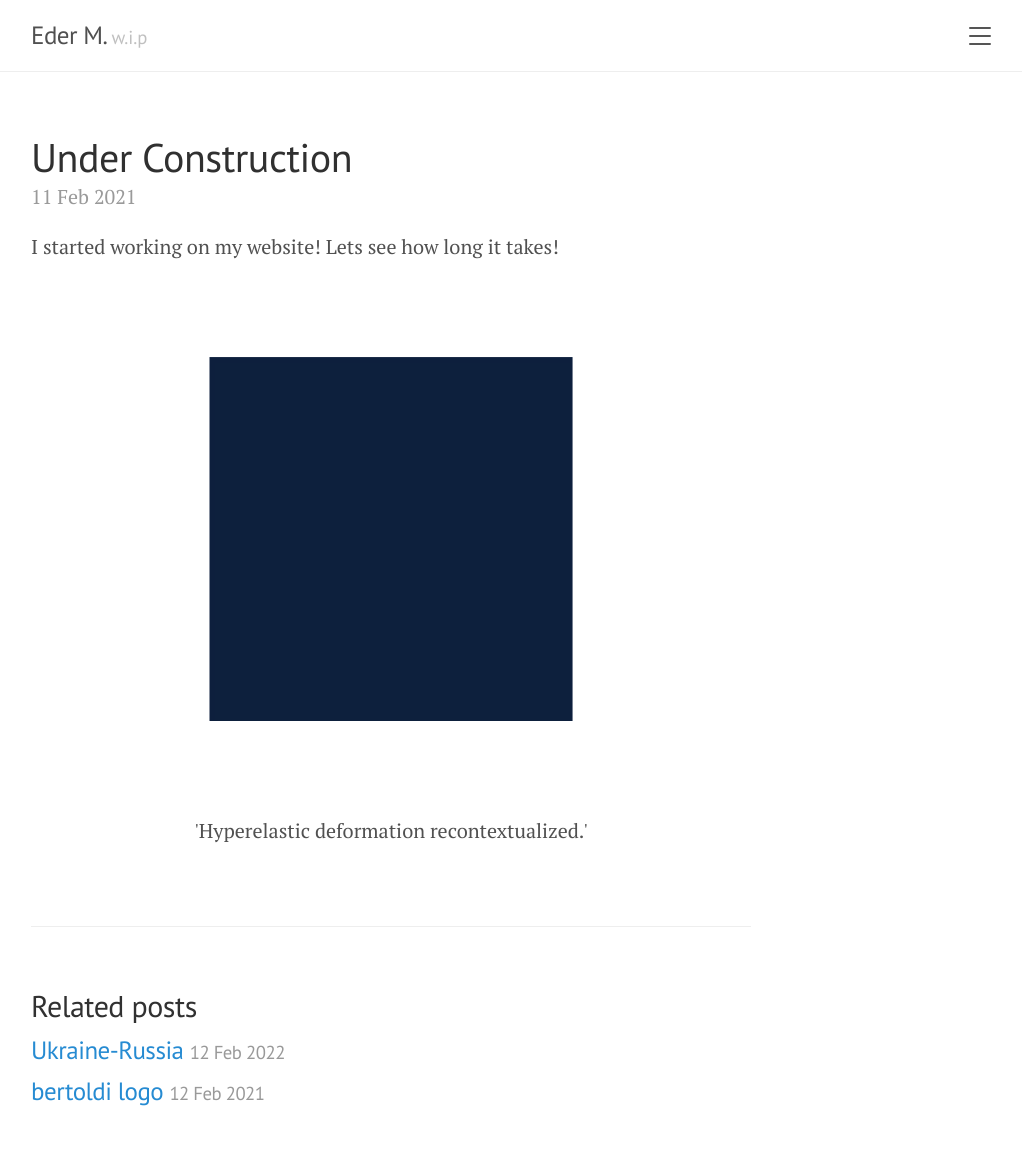
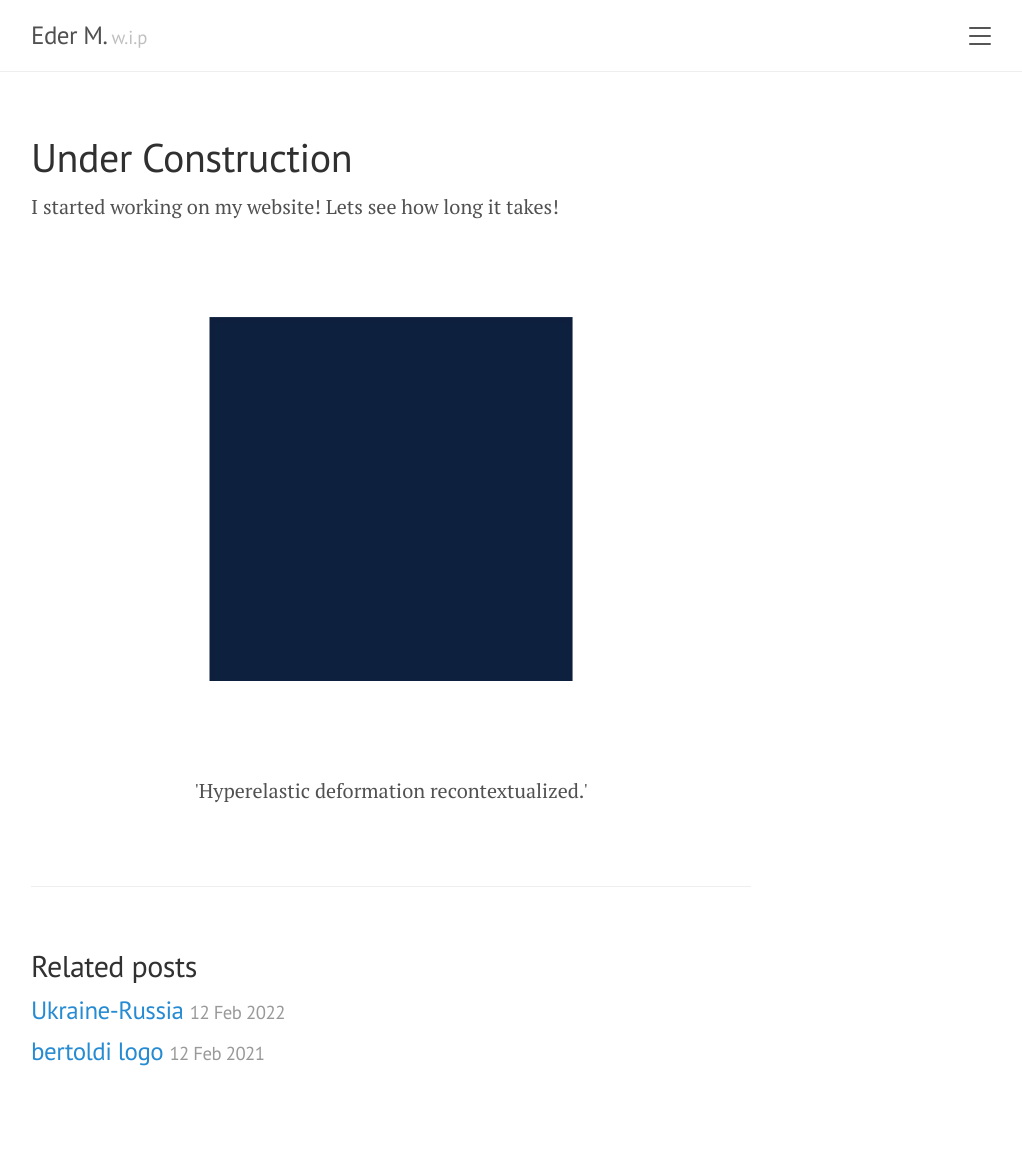
Before and after one commit to medinaeder/medinaeder.github.io, a Jekyll site: the page built from blog/_posts/2021-02-11-home.md, in a window 1280 px wide. Shown: the whole page, without its empty margins (249-1271 px from the left). Built offline with Jekyll 4.4.1, drawn with Linux system fonts in a browser that asks for light colours; after the commit the page ends 1127 px from its top, so only the background shows below that.

Commit message:
Remove dates from posts

```diff
--- a/_layouts/post.html
+++ b/_layouts/post.html
@@ -4,7 +4,7 @@ layout: default
 
 <div class="post">
   <h1 class="post-title">{{ page.title }}</h1>
-  <span class="post-date">{{ page.date | date_to_string }}</span>
+  <!--<span class="post-date">{{ page.date | date_to_string }}</span>-->
   {{ content }}
 </div>
 
--- a/blog/index.html
+++ b/blog/index.html
@@ -12,7 +12,7 @@ title: Home
       </a>
     </h1>
 
-    <span class="post-date">{{ post.date | date_to_string }}</span>
+    <!--<span class="post-date">{{ post.date | date_to_string }}</span>-->
 
     {{ post.content }}
   </div>
```
